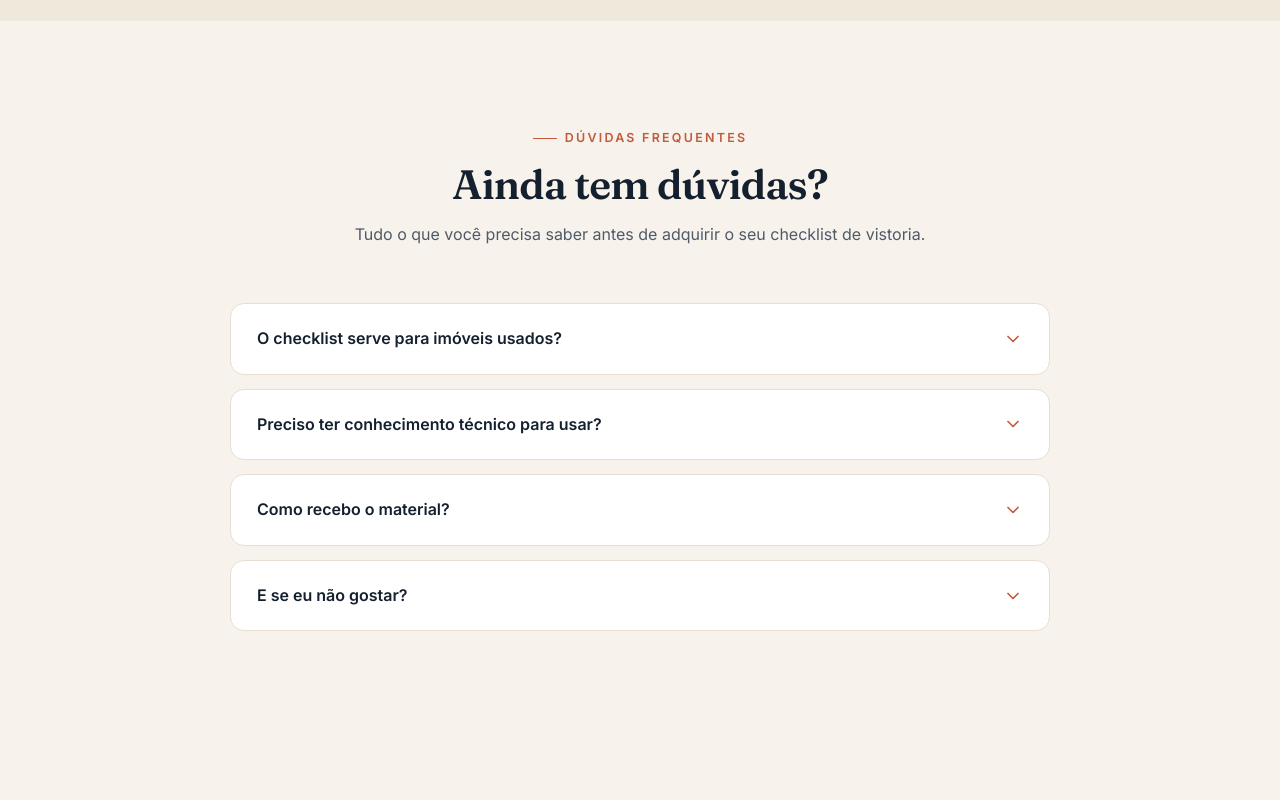
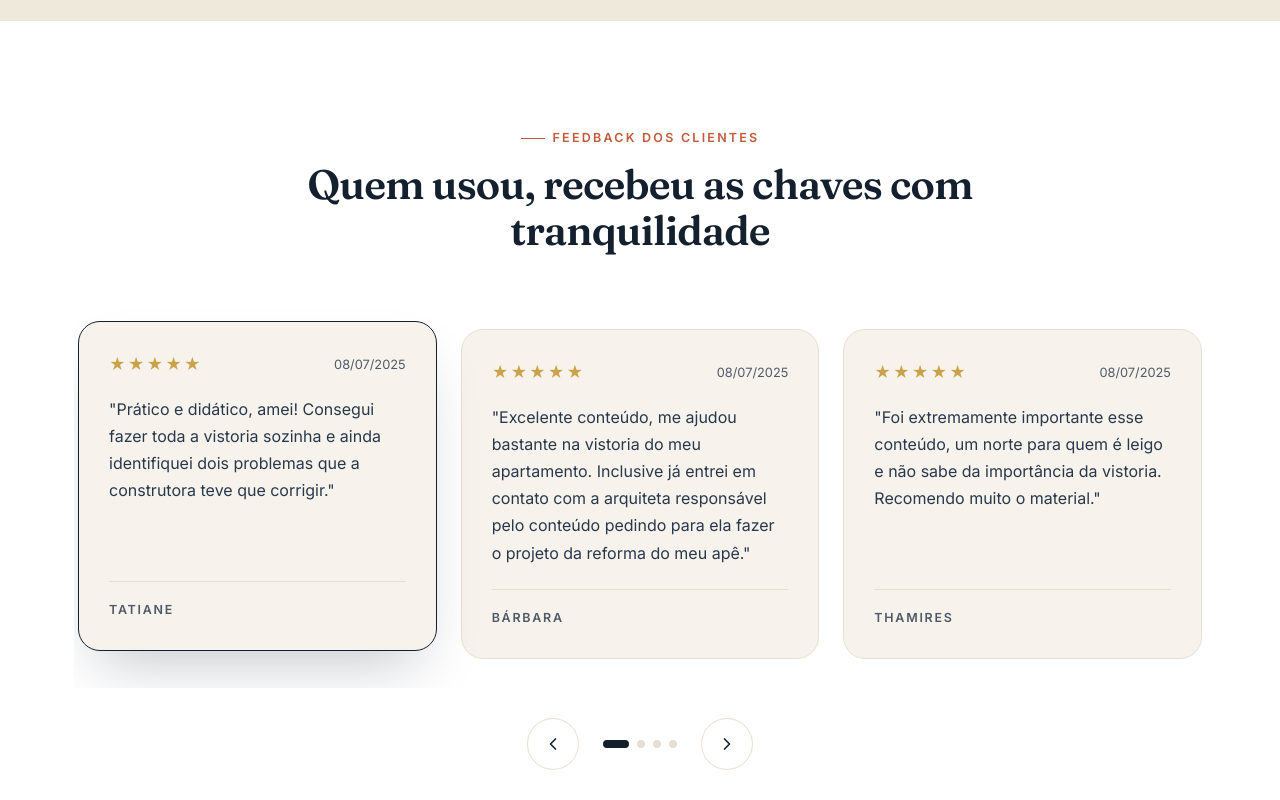
Before and after one commit to EduardoDev0706/ProjetoTamara, a React (Vite) app in the folder vistoria-landing-page/: page / in a window 1280 px wide. Shown: the part 1200-2000 px from the top of the page. Before the commit the page ends 1931 px from the top, so only its background shows below. Built offline with nearby package versions, Linux system fonts and the light colour scheme.

Commit message:
Adição Seção de prova social

```diff
--- a/vistoria-landing-page/src/App.jsx
+++ b/vistoria-landing-page/src/App.jsx
@@ -2,6 +2,7 @@ import './index.css'
 import Header from './components/Header.jsx'
 import Motivos from './components/Motivos.jsx';
 import FAQ from './components/FAQ.jsx';
+import ProvaSocial from './components/ProvaSocial.jsx';
 
 function App() {
   return (
@@ -9,6 +10,7 @@ function App() {
       {/* Componentes serão injetados aqui*/}
       <Header />
       <Motivos />
+      <ProvaSocial />
       <FAQ />
     </>
   );
--- /dev/null
+++ b/vistoria-landing-page/src/assets/avaliações/depoimento.js
@@ -0,0 +1,38 @@
+//Autor Gabriel Manzi
+
+const depoimentos = [
+  {
+    id: 1,
+    estrelas: 5,
+    data: "08/07/2025",
+    comentario:
+      "Prático e didático, amei! Consegui fazer toda a vistoria sozinha e ainda identifiquei dois problemas que a construtora teve que corrigir.",
+    nome: "Tatiane",
+  },
+  {
+    id: 2,
+    estrelas: 5,
+    data: "08/07/2025",
+    comentario:
+      "Excelente conteúdo, me ajudou bastante na vistoria do meu apartamento. Inclusive já entrei em contato com a arquiteta responsável pelo conteúdo pedindo para ela fazer o projeto da reforma do meu apê.",
+    nome: "Bárbara",
+  },
+  {
+    id: 3,
+    estrelas: 5,
+    data: "08/07/2025",
+    comentario:
+      "Foi extremamente importante esse conteúdo, um norte para quem é leigo e não sabe da importância da vistoria. Recomendo muito o material.",
+    nome: "Thamires",
+  },
+  {
+    id: 4,
+    estrelas: 5,
+    data: "08/07/2025",
+    comentario:
+      "Material muito completo e fácil de entender. Achei que seria complicado fazer a vistoria por conta própria, mas consegui identificar vários detalhes que teriam passado despercebidos. Valeu cada centavo. ",
+    nome: "Ester Odete",
+  }
+];
+
+export default depoimentos;
--- /dev/null
+++ b/vistoria-landing-page/src/components/ProvaSocial.jsx
@@ -0,0 +1,144 @@
+//Autor Gabriel Manzi
+
+
+import { useEffect, useRef, useState } from "react";
+import { ChevronLeft, ChevronRight } from "lucide-react";
+import depoimentosData from "../assets/avaliações/depoimento";
+
+function ProvaSocial() {
+  const [depoimentos, setDepoimentos] = useState([]);
+  const [activeIndex, setActiveIndex] = useState(0);
+  const [perView, setPerView] = useState(3);
+
+  const trackRef = useRef(null);
+
+  useEffect(() => {
+    setDepoimentos(depoimentosData);
+
+    const calcPerView = () => {
+      const w = window.innerWidth;
+      setPerView(w < 680 ? 1 : w < 980 ? 2 : 3);
+    };
+
+    calcPerView();
+    window.addEventListener("resize", calcPerView);
+
+    return () => window.removeEventListener("resize", calcPerView);
+  }, []);
+
+  function updateTransform(targetIndex = activeIndex) {
+    if (!trackRef.current) return;
+
+    const card = trackRef.current.children[0];
+    if (!card) return;
+
+    const cardWidth = card.getBoundingClientRect().width + 24;
+
+    // Número máximo de "rolagens" possíveis
+    const maxScrollIndex = Math.max(0, depoimentos.length - perView);
+
+    // Tenta centralizar o card ativo
+    const idealScrollIndex = targetIndex - Math.floor(perView / 2);
+
+    // Impede mostrar espaço vazio no final
+    const scrollIndex = Math.max(
+      0,
+      Math.min(maxScrollIndex, idealScrollIndex)
+    );
+
+    trackRef.current.style.transform = `translateX(-${
+      scrollIndex * cardWidth
+    }px)`;
+  }
+
+  useEffect(() => {
+    updateTransform(activeIndex);
+  }, [activeIndex, perView, depoimentos]);
+
+  function proximo() {
+    setActiveIndex((prev) =>
+      prev >= depoimentos.length - 1 ? 0 : prev + 1
+    );
+  }
+
+  function anterior() {
+    setActiveIndex((prev) =>
+      prev <= 0 ? depoimentos.length - 1 : prev - 1
+    );
+  }
+
+  return (
+    <section className="prova-social">
+      <div className="container">
+        <div className="section-head">
+          <span className="eyebrow">Feedback dos clientes</span>
+          <h2>Quem usou, recebeu as chaves com tranquilidade</h2>
+        </div>
+
+        <div className="carousel">
+          <div className="carousel-viewport">
+            <div className="carousel-track" ref={trackRef}>
+              {depoimentos.map((depoimento, i) => (
+                <article
+                  key={depoimento.id}
+                  className={`depo-card ${
+                    i === activeIndex ? "is-active" : ""
+                  }`}
+                >
+                  <div className="topo-card">
+                    <div className="estrelas">
+                      {"★".repeat(depoimento.estrelas)}
+                    </div>
+
+                    <span className="data">{depoimento.data}</span>
+                  </div>
+
+                  <p className="comentario">
+                    "{depoimento.comentario}"
+                  </p>
+
+                  <div className="rodape-card">
+                    {depoimento.nome}
+                  </div>
+                </article>
+              ))}
+            </div>
+          </div>
+
+          <div className="carousel-controls">
+            <button
+              className="car-btn"
+              onClick={anterior}
+              aria-label="Anterior"
+            >
+              <ChevronLeft size={20} />
+            </button>
+
+            <div className="car-dots">
+              {depoimentos.map((_, i) => (
+                <button
+                  key={i}
+                  className={`car-dot ${
+                    i === activeIndex ? "is-active" : ""
+                  }`}
+                  onClick={() => setActiveIndex(i)}
+                  aria-label={`Ir para depoimento ${i + 1}`}
+                />
+              ))}
+            </div>
+
+            <button
+              className="car-btn"
+              onClick={proximo}
+              aria-label="Próximo"
+            >
+              <ChevronRight size={20} />
+            </button>
+          </div>
+        </div>
+      </div>
+    </section>
+  );
+}
+
+export default ProvaSocial;
--- a/vistoria-landing-page/src/index.css
+++ b/vistoria-landing-page/src/index.css
@@ -410,3 +410,150 @@ section{padding:100px 0;position:relative}
 a:focus-visible,button:focus-visible,input:focus-visible,select:focus-visible,textarea:focus-visible{
   outline:3px solid var(--accent);outline-offset:2px;border-radius:6px;
 }
+
+/* ===== Prova Social ===== */
+
+.prova-social{
+    background:var(--paper);
+}
+
+.depo-card{
+    flex:0 0 calc((100% - 48px) / 3);
+
+    background:var(--bg);
+    border:1px solid var(--line);
+    border-radius:var(--radius-lg);
+
+    padding:30px;
+
+    min-height:280px;
+
+    display:flex;
+    flex-direction:column;
+
+    transition:
+        transform .4s ease,
+        box-shadow .4s ease,
+        border-color .4s ease;
+}
+
+.depo-card:hover{
+    transform:translateY(-8px);
+    box-shadow:var(--shadow-lg);
+    border-color:var(--ink);
+}
+
+.topo-card{
+    display:flex;
+    justify-content:space-between;
+    align-items:center;
+    margin-bottom:20px;
+}
+
+.estrelas{
+    color:var(--gold);
+    letter-spacing:2px;
+}
+
+.data{
+    font-size:.8rem;
+    color:var(--muted);
+}
+
+.comentario{
+    flex-grow:1;
+    color:var(--ink-soft);
+    line-height:1.7;
+}
+
+.rodape-card{
+    margin-top:22px;
+    padding-top:18px;
+    border-top:1px solid var(--line);
+
+    font-size:.78rem;
+    letter-spacing:.14em;
+    text-transform:uppercase;
+
+    color:var(--muted);
+    font-weight:600;
+}
+
+@media (max-width:980px){
+    .depo-card{
+        flex-basis:calc((100% - 24px)/2);
+    }
+}
+
+@media (max-width:680px){
+    .depo-card{
+        flex-basis:100%;
+    }
+}
+
+.depo-card {
+  flex: 0 0 calc((100% - 48px) / 3);
+
+  background: var(--bg);
+  border: 1px solid var(--line);
+  border-radius: var(--radius-lg);
+
+  padding: 30px;
+
+  min-height: 280px;
+
+  display: flex;
+  flex-direction: column;
+
+  transition:
+    transform .4s ease,
+    box-shadow .4s ease,
+    border-color .4s ease;
+}
+
+.depo-card.is-active {
+  transform: translateY(-8px);
+  box-shadow: var(--shadow-lg);
+  border-color: var(--ink);
+}
+
+.topo-card {
+  display: flex;
+  justify-content: space-between;
+  align-items: center;
+  margin-bottom: 18px;
+}
+
+.data {
+  font-size: .8rem;
+  color: var(--muted);
+}
+
+.comentario {
+  flex-grow: 1;
+  line-height: 1.7;
+}
+
+.rodape-card {
+  margin-top: 22px;
+  padding-top: 18px;
+  border-top: 1px solid var(--line);
+
+  font-size: .78rem;
+  font-weight: 600;
+  letter-spacing: .14em;
+  text-transform: uppercase;
+  color: var(--muted);
+}
+
+@media (max-width:980px) {
+  .depo-card {
+    flex-basis: calc((100% - 24px) / 2);
+  }
+}
+
+@media (max-width:680px) {
+  .depo-card {
+    flex-basis: 100%;
+  }
+}
```
Also changed, not shown: 1 other file (tests, documents, lock files or other folders).
